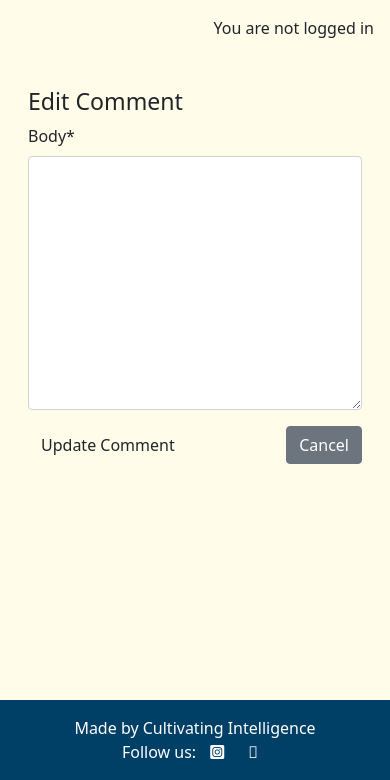
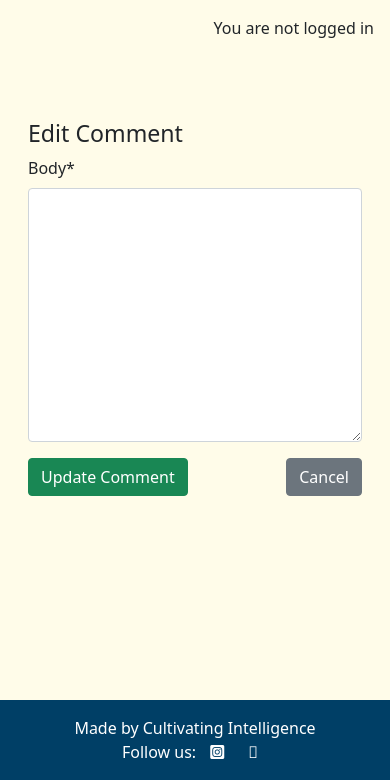
Before and after one commit to Josseyo/Cultivating_Intelligence, a Django app: template blog/templates/edit_comment.html in a window 390 px wide. Shown: the part 64-844 px from the top of the page. Run offline with Django 3.2, Linux system fonts and the light colour scheme; the template is opened without the code that fills it: values that come from a table or form of the project are taken from there, others are empty; some libraries are stand-ins or nearby versions.

Commit message:
Refactor edit comment template,
- Change the container for better spacing.
- Update column class for consistent responsiveness.
- Change button class for a more standard styling.
- Add 'justify-content-center'

```diff
--- a/blog/templates/edit_comment.html
+++ b/blog/templates/edit_comment.html
@@ -2,24 +2,22 @@
 {% load static %}
 {% load crispy_forms_tags %}
 
-{% block title %}Edit comment{% endblock %}
+{% block title %}Edit Comment{% endblock %}
 
 {% block content %}
 
 <!-- edit_comment.html content starts here -->
 
-<div class="container-fluid">
-
-    <div class="row">
-        <!-- Category title -->
-        <div class="col-md-4 card mb-4 mt-3">
+<div class="container mt-3">
+    <div class="row justify-content-center">
+        <div class="col-12 col-md-4 my-5">
             <div class="card-body">
                 <h3>Edit Comment</h3>
                 <form method="POST" action="{% url 'comment_edit' post.slug comment.id %}">
                     {% csrf_token %}
                     {{ comment_form|crispy }}
                     <div class="d-flex justify-content-between mt-3">
-                        <button type="submit" class="btn btn-edit">Update Comment</button>
+                        <button class="btn btn-success" type="submit">Update Comment</button>
                         <a href="{% url 'post_detail' post.slug %}" class="btn btn-secondary">Cancel</a>
                     </div>
                 </form>
@@ -29,3 +27,7 @@
 </div>
 
 {% endblock %}
+
+{% block extras %}
+<script src="{% static 'js/comments.js' %}"></script>
+{% endblock %}
```
